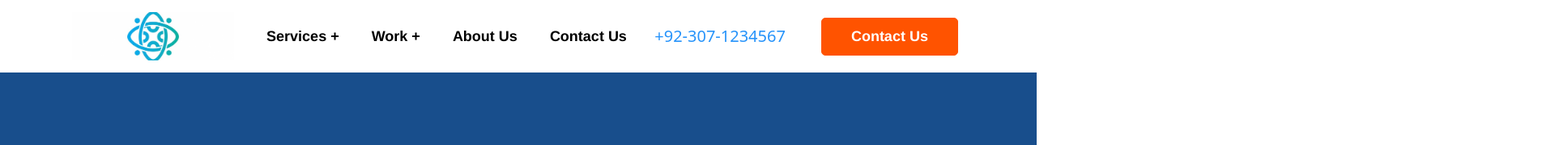
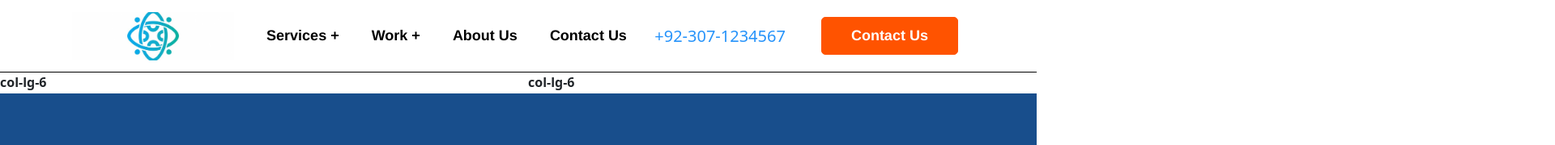
Before and after one commit to AminLakhani14/ASTechy, a React (Create React App) app: page / in a window 1280 px wide. Shown: the top 180 px of the page at 81% size, 1920 px wide, since content can reach past the window. Built offline with nearby package versions, Linux system fonts and the light colour scheme.

Commit message:
GhufranPrototype: Fixed react bootstrap issues

```diff
--- a/public/index.html
+++ b/public/index.html
@@ -11,8 +11,10 @@
     />
     <link rel="apple-touch-icon" href="%PUBLIC_URL%/logo192.png" />
    <link
+  rel="stylesheet"
   href="https://cdn.jsdelivr.net/npm/bootstrap@5.3.2/dist/css/bootstrap.min.css"
-      rel="stylesheet"
+  integrity="sha384-T3c6CoIi6uLrA9TneNEoa7RxnatzjcDSCmG1MXxSR1GAsXEV/Dwwykc2MPK8M2HN"
+  crossorigin="anonymous"
 />
     <link
       rel="stylesheet"
@@ -29,9 +31,13 @@
       rel="stylesheet"
       href="https://fonts.googleapis.com/icon?family=Material+Icons"
     />
-    <link rel="stylesheet" href="https://cdnjs.cloudflare.com/ajax/libs/font-awesome/6.2.1/css/all.min.css"
+    <link
+      rel="stylesheet"
+      href="https://cdnjs.cloudflare.com/ajax/libs/font-awesome/6.2.1/css/all.min.css"
       integrity="sha512-MV7K8+y+gLIBoVD59lQIYicR65iaqukzvf/nwasF0nqhPay5w/9lJmVM2hMDcnK1OnMGCdVK+iQrJ7lzPJQd1w=="
-    crossorigin="anonymous" referrerpolicy="no-referrer" />
+      crossorigin="anonymous"
+      referrerpolicy="no-referrer"
+    />
     <link
       rel="stylesheet"
       type="text/css"
--- a/src/CSS/Footer.css
+++ b/src/CSS/Footer.css
@@ -17,11 +17,11 @@ footer.footer {
 }
 
 /* Row styles for sections */
-.row {
+/* .row {
   display: flex;
   flex-wrap: wrap;
   justify-content: space-between;
-}
+} */
 
 /* Individual section styles */
 .col-lg-3,
--- a/src/Component/Home/Home.jsx
+++ b/src/Component/Home/Home.jsx
@@ -24,6 +24,10 @@ function Home() {
   };
   return (
     <div>
+      <div className="row">
+        <div className="col-lg-6">col-lg-6</div>
+        <div className="col-lg-6">col-lg-6</div>
+      </div>
         <AutoPlay />
       <Service />
       <LeftSideExploreMore
--- a/src/index.js
+++ b/src/index.js
@@ -2,6 +2,7 @@ import React from 'react';
 import ReactDOM from 'react-dom/client';
 import App from './App';
 import AOS from 'aos';
+import 'bootstrap/dist/css/bootstrap.min.css';
 
 AOS.init({
   duration: 1200,
```
Lines whose indentation alone changed are shown as unchanged.
